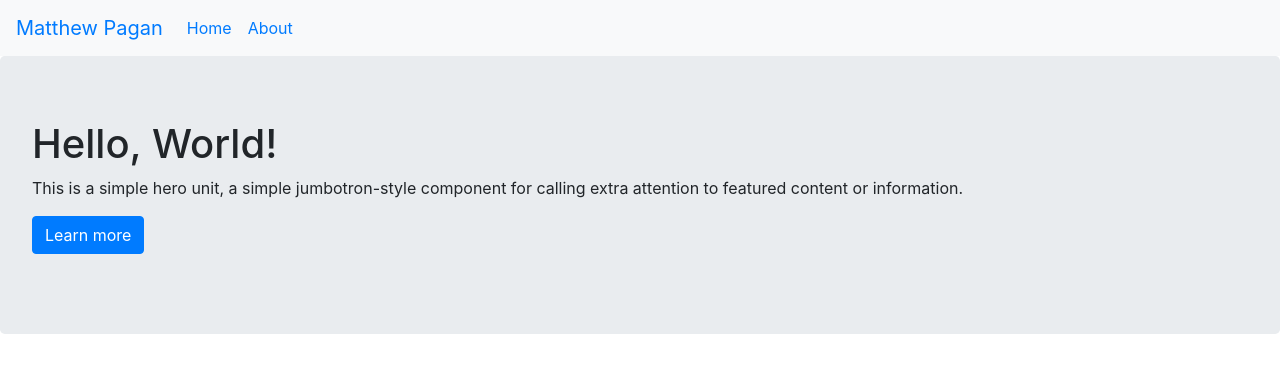
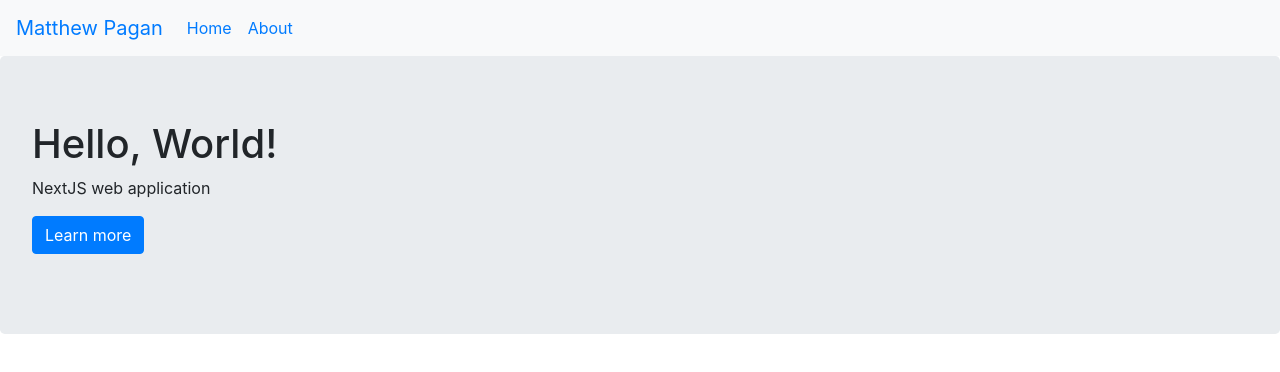
Before and after one commit to mastapegs/next-portfolio, a Next.js app: page / in a window 1280 px wide. Shown: the top 372 px of the page. Built offline with nearby package versions, Linux system fonts and the light colour scheme.

Commit message:
Edit README

```diff
--- a/components/Header.js
+++ b/components/Header.js
@@ -16,7 +16,7 @@ const Header = () => {
     <Navbar bg="light" expand="lg">
       <Navbar.Brand>
         <Link href="/">
-          Matthew Pagan
+          <a>Matthew Pagan</a>
         </Link>
       </Navbar.Brand>
       <Navbar.Toggle aria-controls="basic-navbar-nav" />
@@ -26,7 +26,7 @@ const Header = () => {
             return (
               <Nav.Link>
                 <Link href={href}>
-                  {text}
+                  <a>{text}</a>
                 </Link>
               </Nav.Link>
             );
--- a/pages/index.js
+++ b/pages/index.js
@@ -6,8 +6,7 @@ const Index = () => {
       <Jumbotron>
         <h1>Hello, World!</h1>
         <p>
-          This is a simple hero unit, a simple jumbotron-style component for calling
-          extra attention to featured content or information.
+          NextJS web application
         </p>
         <p>
           <Button variant="primary">Learn more</Button>
```
Also changed, not shown: 1 other file (tests, documents, lock files or other folders).
